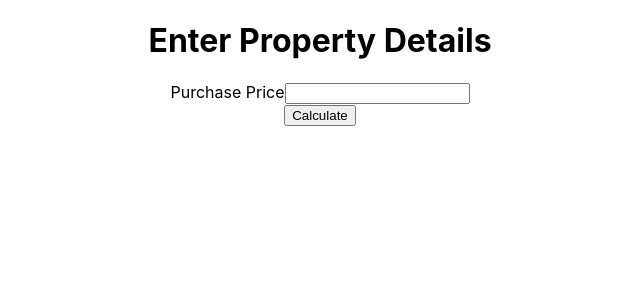
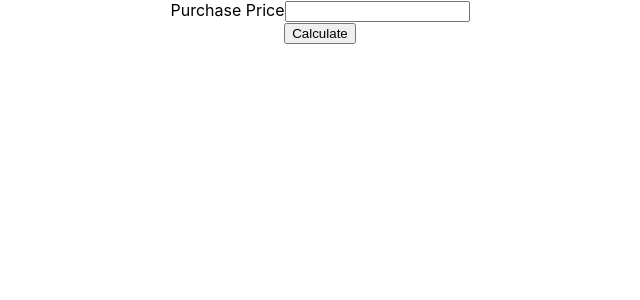
Before and after one commit to shaider0/investmentpropcalculator, a React (Create React App) app: page / in a window 1280 px wide. Shown: the top 300 px of the page, without its empty margins (320-960 px from the left). Built offline with nearby package versions, Linux system fonts and the light colour scheme.

Commit message:
remove title so property form component returns only the form

```diff
--- a/src/PropertyForm.js
+++ b/src/PropertyForm.js
@@ -2,9 +2,7 @@ import React from "react"
 
 const PropertyForm = () => {
     return (
-        <>
-            <h1>Enter Property Details</h1>
-            <form>
+        <form id="property-form">
             <div>
                 <label for="purchase-price">Purchase Price</label>
                 <input type="text" id="purchase-price" />
@@ -13,7 +11,6 @@ const PropertyForm = () => {
                 <button type="submit">Calculate</button>
             </div>
         </form>
-        </>
     )
 }
 
```
Lines whose indentation alone changed are shown as unchanged.
